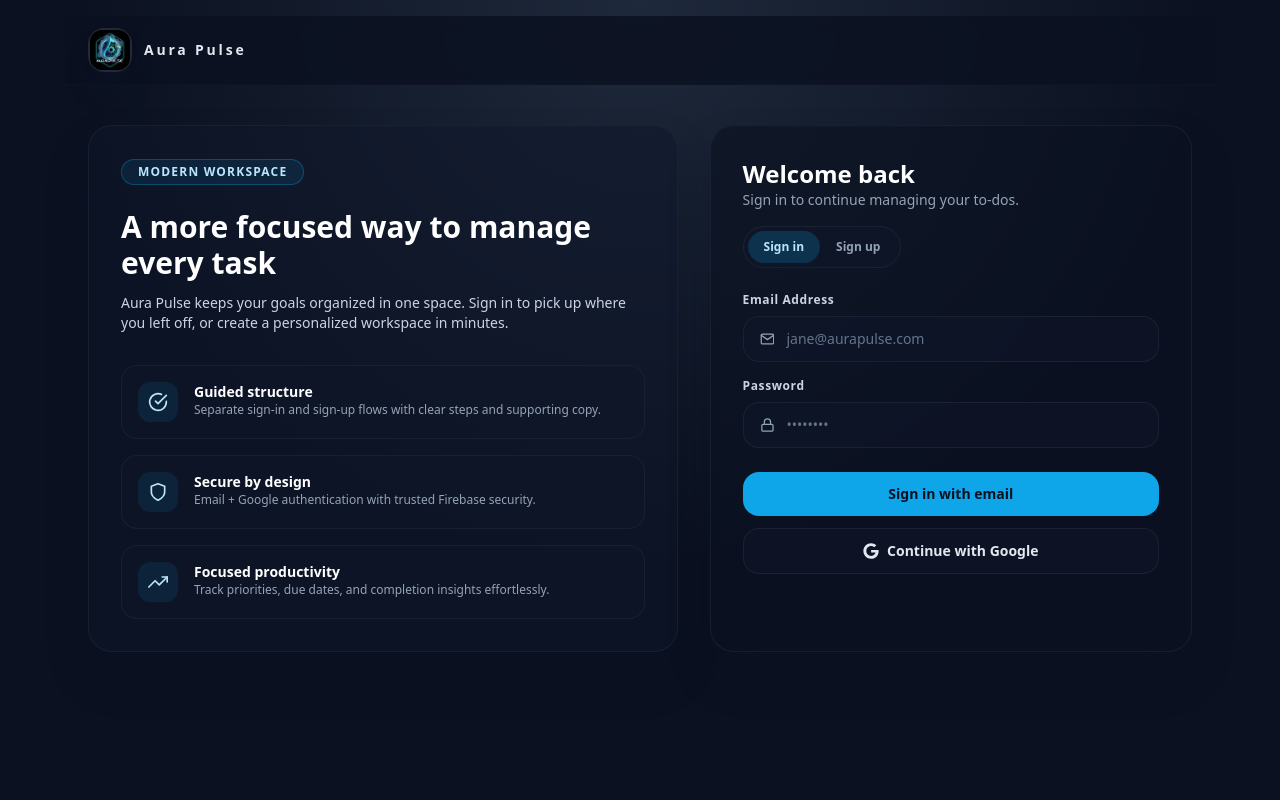
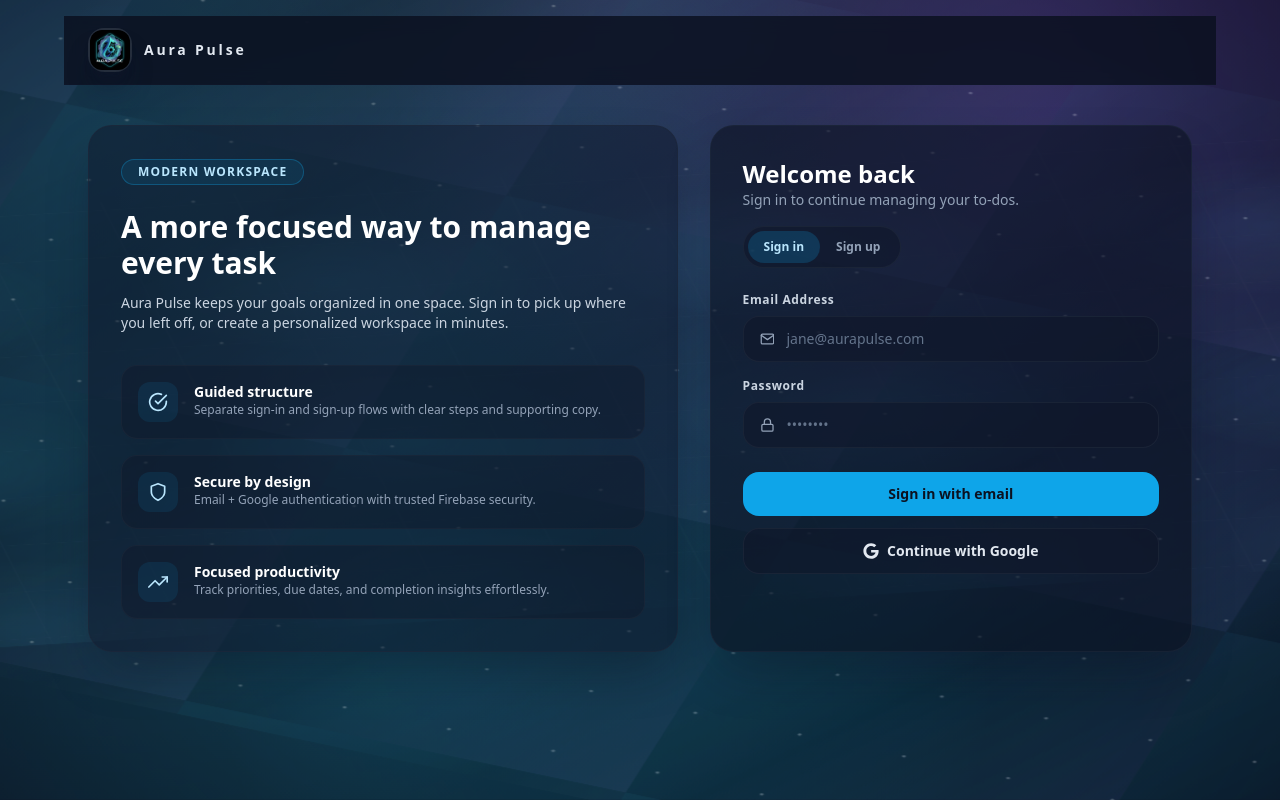
Before and after one commit to TheCoderAS/todo-tracker, a Next.js app: page / in a window 1280 px wide. Built offline with nearby package versions, Linux system fonts and the light colour scheme; no server answers.

Commit message:
Update filters modal and background

```diff
--- a/src/app/globals.css
+++ b/src/app/globals.css
@@ -5,7 +5,9 @@
 @layer base {
   body {
     @apply bg-slate-950 text-slate-100;
+    position: relative;
     background-image: radial-gradient(circle at top, #1e293b 0%, #0b1120 55%);
+    overflow-x: hidden;
   }
 
   * {
@@ -18,6 +20,99 @@
   }
 }
 
+.ambient-background {
+  position: fixed;
+  inset: 0;
+  z-index: 0;
+  pointer-events: none;
+  background: radial-gradient(circle at 10% 20%, rgba(56, 189, 248, 0.18), transparent 55%),
+    radial-gradient(circle at 80% 10%, rgba(168, 85, 247, 0.2), transparent 50%),
+    radial-gradient(circle at 30% 80%, rgba(34, 211, 238, 0.16), transparent 55%),
+    radial-gradient(circle at 70% 70%, rgba(14, 116, 144, 0.25), transparent 65%);
+  animation: pulse-drift 18s ease-in-out infinite;
+  transform: translateZ(0);
+}
+
+.ambient-background::before,
+.ambient-background::after {
+  content: "";
+  position: absolute;
+  inset: -20%;
+  background-repeat: repeat;
+  opacity: 0.45;
+  mix-blend-mode: screen;
+}
+
+.ambient-background::before {
+  background-image: radial-gradient(
+      circle,
+      rgba(226, 232, 240, 0.6) 1px,
+      transparent 2px
+    ),
+    linear-gradient(
+      120deg,
+      rgba(56, 189, 248, 0.12) 0%,
+      transparent 45%,
+      rgba(129, 140, 248, 0.18) 100%
+    );
+  background-size: 90px 90px, 380px 380px;
+  animation: dot-float 22s linear infinite;
+  transform: rotateX(55deg) rotateZ(20deg) scale(1.2);
+  filter: blur(0.2px);
+}
+
+.ambient-background::after {
+  background-image: linear-gradient(
+      90deg,
+      rgba(148, 163, 184, 0.08) 1px,
+      transparent 1px
+    ),
+    linear-gradient(
+      180deg,
+      rgba(148, 163, 184, 0.08) 1px,
+      transparent 1px
+    ),
+    radial-gradient(circle, rgba(56, 189, 248, 0.2) 0%, transparent 60%);
+  background-size: 120px 120px, 120px 120px, 420px 420px;
+  animation: mesh-shift 26s ease-in-out infinite;
+  transform: rotateX(70deg) rotateZ(-10deg) scale(1.1);
+  opacity: 0.35;
+}
+
+@keyframes pulse-drift {
+  0%,
+  100% {
+    filter: brightness(1);
+    transform: translateY(0) scale(1);
+  }
+  50% {
+    filter: brightness(1.15);
+    transform: translateY(-2%) scale(1.04);
+  }
+}
+
+@keyframes dot-float {
+  0% {
+    background-position: 0 0, 0 0;
+  }
+  50% {
+    background-position: 120px 60px, -120px -80px;
+  }
+  100% {
+    background-position: 240px 120px, 0 0;
+  }
+}
+
+@keyframes mesh-shift {
+  0%,
+  100% {
+    background-position: 0 0, 0 0, 0 0;
+  }
+  50% {
+    background-position: 80px -40px, -60px 60px, 120px 80px;
+  }
+}
+
 @layer utilities {
   input:-webkit-autofill,
   input:-webkit-autofill:hover,
--- a/src/app/layout.tsx
+++ b/src/app/layout.tsx
@@ -41,7 +41,10 @@ export default function RootLayout({
 }) {
   return (
     <html lang="en">
-      <body>{children}</body>
+      <body className="min-h-screen">
+        <div className="ambient-background" aria-hidden />
+        {children}
+      </body>
     </html>
   );
 }
--- a/src/app/page.tsx
+++ b/src/app/page.tsx
@@ -2,6 +2,7 @@
 
 import { useEffect, useMemo, useState } from "react";
 import Image from "next/image";
+import { FiCheck, FiFilter, FiLogOut, FiRotateCcw, FiX } from "react-icons/fi";
 import {
   createUserWithEmailAndPassword,
   GoogleAuthProvider,
@@ -104,13 +105,24 @@ export default function HomePage() {
     message: string;
     variant: SnackbarVariant;
   } | null>(null);
-  const [statusFilter, setStatusFilter] = useState<"all" | Todo["status"]>("all");
-  const [priorityFilter, setPriorityFilter] = useState<"all" | TodoPriority>("all");
-  const [sortOrder, setSortOrder] = useState<"asc" | "desc">("asc");
+  const defaultFilters = {
+    status: "pending" as const,
+    priority: "all" as const,
+    sortOrder: "asc" as const
+  };
+  const [statusFilter, setStatusFilter] = useState<"all" | Todo["status"]>(
+    defaultFilters.status
+  );
+  const [priorityFilter, setPriorityFilter] = useState<"all" | TodoPriority>(
+    defaultFilters.priority
+  );
+  const [sortOrder, setSortOrder] = useState<"asc" | "desc">(defaultFilters.sortOrder);
+  const [filterDraft, setFilterDraft] = useState(defaultFilters);
   const [confirmAction, setConfirmAction] = useState<
     { type: "signout" } | { type: "delete"; todoId: string } | null
   >(null);
   const [isFormOpen, setIsFormOpen] = useState(false);
+  const [isFilterOpen, setIsFilterOpen] = useState(false);
   const [isInitialLoad, setIsInitialLoad] = useState(true);
   const [selectedTodo, setSelectedTodo] = useState<Todo | null>(null);
 
@@ -220,6 +232,25 @@ export default function HomePage() {
     resetForm();
     setSelectedTodo(null);
     setIsFormOpen(true);
+  };
+
+  const openFilterModal = () => {
+    setFilterDraft({ status: statusFilter, priority: priorityFilter, sortOrder });
+    setIsFilterOpen(true);
+  };
+
+  const handleApplyFilters = () => {
+    setStatusFilter(filterDraft.status);
+    setPriorityFilter(filterDraft.priority);
+    setSortOrder(filterDraft.sortOrder);
+    setIsFilterOpen(false);
+  };
+
+  const handleResetFilters = () => {
+    setFilterDraft(defaultFilters);
+    setStatusFilter(defaultFilters.status);
+    setPriorityFilter(defaultFilters.priority);
+    setSortOrder(defaultFilters.sortOrder);
   };
 
   const closeFormModal = () => {
@@ -558,14 +589,14 @@ export default function HomePage() {
 
   if (authLoading || isInitialLoad) {
     return (
-      <main className="mx-auto flex min-h-screen max-w-6xl flex-col gap-10 px-6 pb-20 pt-6 text-slate-100">
+    <main className="relative z-10 mx-auto flex min-h-screen max-w-6xl flex-col gap-10 px-6 pb-20 pt-6 text-slate-100">
       <OverlayLoader />
     </main>
   );
 }
 
   return (
-    <main className="mx-auto flex min-h-screen max-w-6xl flex-col gap-10 px-6 pb-20 pt-4 text-slate-100">
+    <main className="relative z-10 mx-auto flex min-h-screen max-w-6xl flex-col gap-10 px-6 pb-20 pt-4 text-slate-100">
       <header className="sticky top-0 z-30 -mx-6 flex items-center justify-between gap-4 border-b border-slate-900/60 bg-slate-950/85 px-6 py-3 backdrop-blur">
         <div className="flex items-center gap-3">
           <div className="flex h-11 w-11 items-center justify-center rounded-2xl bg-white/10 shadow-xl shadow-slate-900/40">
@@ -586,10 +617,11 @@ export default function HomePage() {
         </div>
         {user ? (
           <button
-            className="rounded-full border border-slate-700/70 px-5 py-2 text-sm font-semibold text-slate-200 transition hover:border-slate-500"
+            className="flex h-11 w-11 items-center justify-center rounded-full border border-slate-700/70 text-slate-200 transition hover:border-slate-500"
             onClick={handleSignOutRequest}
+            aria-label="Sign out"
           >
-            Sign out
+            <FiLogOut aria-hidden />
           </button>
         ) : null}
       </header>
@@ -613,48 +645,16 @@ export default function HomePage() {
       ) : (
         <section className="grid gap-6">
           <section className="grid gap-4">
+            <div className="flex items-center justify-between gap-3">
               <h2 className="text-xl font-semibold text-white">Your todos</h2>
-            <div className="grid gap-3 sm:grid-cols-3">
-              <label className="grid gap-1 text-xs font-semibold uppercase tracking-[0.2em] text-slate-400">
-                Status
-                <select
-                  value={statusFilter}
-                  onChange={(event) =>
-                    setStatusFilter(event.target.value as "all" | Todo["status"])
-                  }
-                  className="rounded-2xl border border-slate-800/70 bg-slate-950/60 px-3 py-2 text-sm text-slate-100"
+              <button
+                type="button"
+                className="flex h-11 w-11 items-center justify-center rounded-2xl border border-slate-700/70 text-slate-200 transition hover:border-slate-500"
+                onClick={openFilterModal}
+                aria-label="Open filters"
               >
-                  <option value="all">All</option>
-                  <option value="pending">Pending</option>
-                  <option value="completed">Completed</option>
-                </select>
-              </label>
-              <label className="grid gap-1 text-xs font-semibold uppercase tracking-[0.2em] text-slate-400">
-                Priority
-                <select
-                  value={priorityFilter}
-                  onChange={(event) =>
-                    setPriorityFilter(event.target.value as "all" | TodoPriority)
-                  }
-                  className="rounded-2xl border border-slate-800/70 bg-slate-950/60 px-3 py-2 text-sm text-slate-100"
-                >
-                  <option value="all">All</option>
-                  <option value="low">Low</option>
-                  <option value="medium">Medium</option>
-                  <option value="high">High</option>
-                </select>
-              </label>
-              <label className="grid gap-1 text-xs font-semibold uppercase tracking-[0.2em] text-slate-400">
-                Sort by date
-                <select
-                  value={sortOrder}
-                  onChange={(event) => setSortOrder(event.target.value as "asc" | "desc")}
-                  className="rounded-2xl border border-slate-800/70 bg-slate-950/60 px-3 py-2 text-sm text-slate-100"
-                >
-                  <option value="asc">Ascending</option>
-                  <option value="desc">Descending</option>
-                </select>
-              </label>
+                <FiFilter aria-hidden />
+              </button>
             </div>
             <TodoList
               groups={groupedTodos}
@@ -689,6 +689,97 @@ export default function HomePage() {
           onCancelEdit={closeFormModal}
         />
       </Modal>
+      <Modal isOpen={isFilterOpen} onClose={() => setIsFilterOpen(false)} ariaLabel="Filter todos">
+        <div className="grid gap-6">
+          <div className="flex items-center justify-between gap-4">
+            <div>
+              <h3 className="text-lg font-semibold text-white">Filter & sorting</h3>
+              <p className="text-xs text-slate-400">
+                Adjust status, priority, and date ordering.
+              </p>
+            </div>
+            <button
+              type="button"
+              className="flex h-10 w-10 items-center justify-center rounded-full border border-slate-700/70 text-slate-200 transition hover:border-slate-500"
+              onClick={() => setIsFilterOpen(false)}
+              aria-label="Close filters"
+            >
+              <FiX aria-hidden />
+            </button>
+          </div>
+          <div className="grid gap-4 sm:grid-cols-3">
+            <label className="grid gap-1 text-xs font-semibold text-slate-400">
+              Status
+              <select
+                value={filterDraft.status}
+                onChange={(event) =>
+                  setFilterDraft((prev) => ({
+                    ...prev,
+                    status: event.target.value as "all" | Todo["status"]
+                  }))
+                }
+                className="rounded-2xl border border-slate-800/70 bg-slate-950/60 px-3 py-2 text-sm text-slate-100"
+              >
+                <option value="all">All</option>
+                <option value="pending">Pending</option>
+                <option value="completed">Completed</option>
+              </select>
+            </label>
+            <label className="grid gap-1 text-xs font-semibold text-slate-400">
+              Priority
+              <select
+                value={filterDraft.priority}
+                onChange={(event) =>
+                  setFilterDraft((prev) => ({
+                    ...prev,
+                    priority: event.target.value as "all" | TodoPriority
+                  }))
+                }
+                className="rounded-2xl border border-slate-800/70 bg-slate-950/60 px-3 py-2 text-sm text-slate-100"
+              >
+                <option value="all">All</option>
+                <option value="low">Low</option>
+                <option value="medium">Medium</option>
+                <option value="high">High</option>
+              </select>
+            </label>
+            <label className="grid gap-1 text-xs font-semibold text-slate-400">
+              Sort by date
+              <select
+                value={filterDraft.sortOrder}
+                onChange={(event) =>
+                  setFilterDraft((prev) => ({
+                    ...prev,
+                    sortOrder: event.target.value as "asc" | "desc"
+                  }))
+                }
+                className="rounded-2xl border border-slate-800/70 bg-slate-950/60 px-3 py-2 text-sm text-slate-100"
+              >
+                <option value="asc">Ascending</option>
+                <option value="desc">Descending</option>
+              </select>
+            </label>
+          </div>
+          <div className="flex flex-wrap items-center justify-between gap-3">
+            <button
+              type="button"
+              className="inline-flex items-center gap-2 rounded-full border border-slate-700/70 px-4 py-2 text-xs font-semibold text-slate-200 transition hover:border-slate-500"
+              onClick={handleResetFilters}
+            >
+              <FiRotateCcw aria-hidden />
+              Reset defaults
+            </button>
+            <button
+              type="button"
+              className="flex h-10 w-10 items-center justify-center rounded-full bg-emerald-400 text-slate-950 shadow-lg shadow-emerald-500/30 transition hover:bg-emerald-300"
+              onClick={handleApplyFilters}
+              aria-label="Apply filters"
+            >
+              <FiCheck aria-hidden />
+            </button>
+          </div>
+        </div>
+      </Modal>
       <ConfirmDialog
         isOpen={Boolean(confirmAction)}
         title={
```
Also changed, not shown: src/components/todos/TodoList.tsx (+8 -4 lines). Lines whose indentation alone changed are shown as unchanged.
